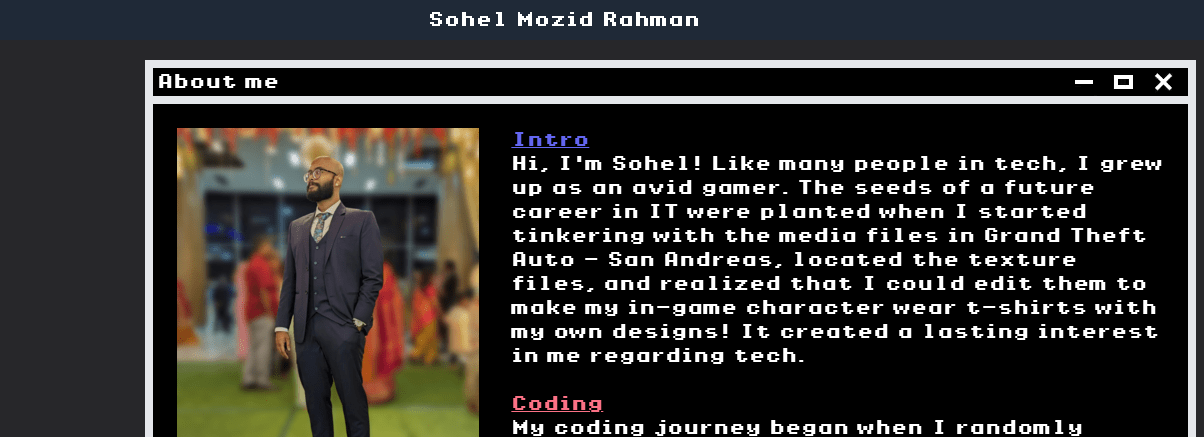
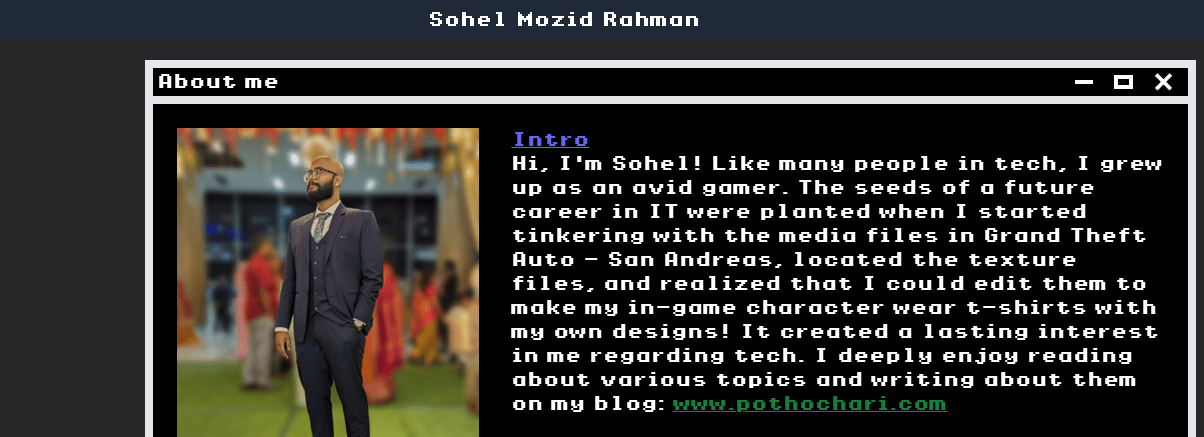
Before and after one commit to srahman-057/retro_site, a plain HTML site: page index.html in a window 1280 px wide. Shown: the top 437 px of the page, 76-1280 px from the left. Drawn offline with Linux system fonts and the light colour scheme.

Commit message:
Content Update

```diff
--- a/index.html
+++ b/index.html
@@ -82,7 +82,7 @@ function toggleShow() {
 
 
             <h1 class="text-indigo-500"><u>Intro</u></h1>
-            <p>Hi, I'm Sohel! Like many people in tech, I grew up as an avid gamer. The seeds of a future career in IT were planted when I started tinkering with the media files in Grand Theft Auto - San Andreas, located the texture files, and realized that I could edit them to make my in-game character wear t-shirts with my own designs! It created a lasting interest in me regarding tech. </p><br>
+            <p>Hi, I'm Sohel! Like many people in tech, I grew up as an avid gamer. The seeds of a future career in IT were planted when I started tinkering with the media files in Grand Theft Auto - San Andreas, located the texture files, and realized that I could edit them to make my in-game character wear t-shirts with my own designs! It created a lasting interest in me regarding tech. I deeply enjoy reading about various topics and writing about them on my blog: <u><a href="https://www.pothochari.com/" target="_blank" rel="noopener noreferrer" class="text-green-700">www.pothochari.com</a></u></p><br>
 
             <h1 class="text-rose-400"><u>Coding</u></h1>
             <p>My coding journey began when I randomly bought the book "Teach Yourself C" by Herbert Schildt. I read the first few chapters, did the exercises, and was having so much fun that I finished the whole book! Over the years, during my personal time as well as during my undergradate and graduate degrees in Computer Science, I picked up a number of different skills and gained the ability to quickly become familiar with new tech stacks as needed.</p><br>
```
